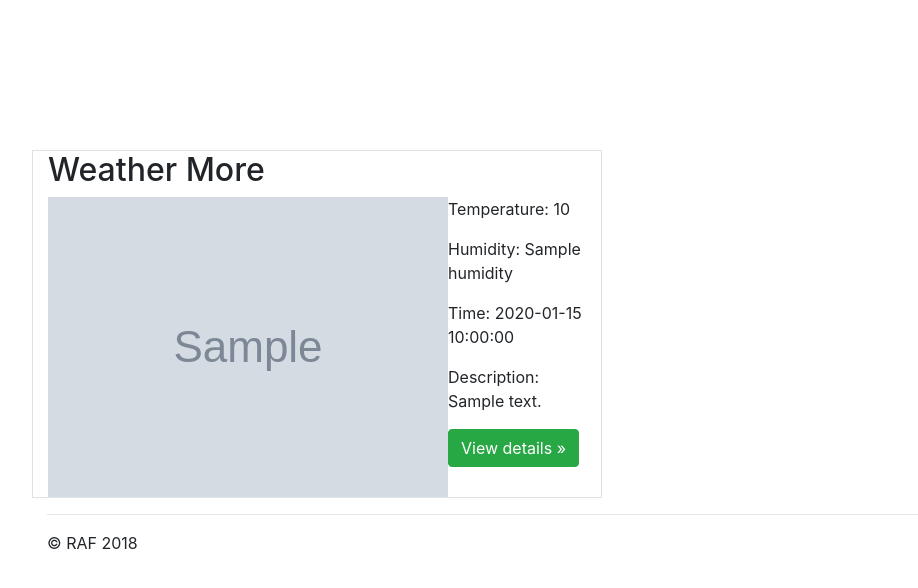
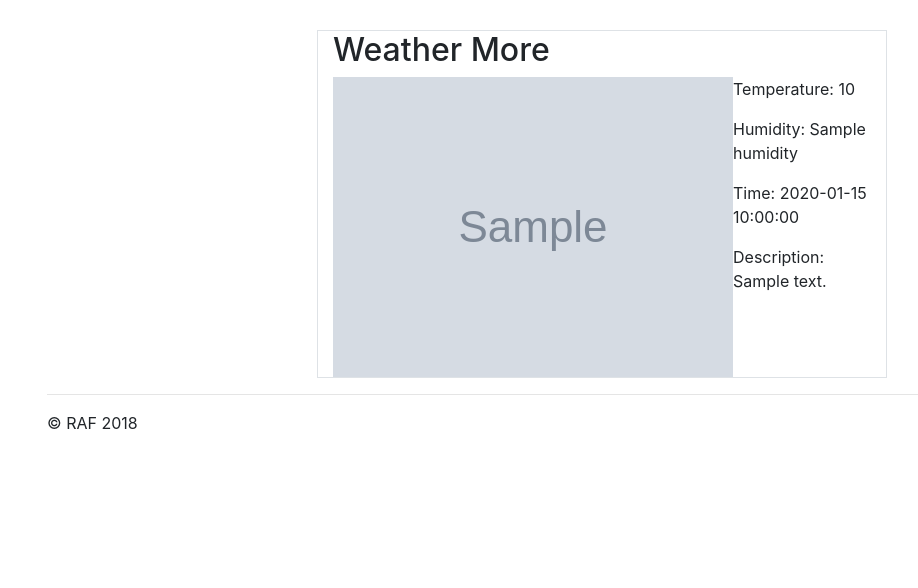
Before and after one commit to nalogzafakultet/mob-proj, a Python web app: template test_app/kumodraz/templates/more.html in a window 1280 px wide. Shown: the part 56-644 px from the top of the page, without its empty margins (38-956 px from the left). Run offline with Jinja, Linux system fonts and the light colour scheme; the template is opened without the code that fills it: most values are stand-ins (such as "Sample title", 1, 10 or a date in 2020); grey boxes marked "Sample" are stand-in pictures; some libraries are stand-ins or nearby versions.

Commit message:
fix broken links on "more"

```diff
--- a/test_app/kumodraz/static/css/more.css
+++ b/test_app/kumodraz/static/css/more.css
@@ -1,5 +1,5 @@
 .wrapper {
-    margin-top: 150px;
+    margin-top: 30px;
 }
 
 .main-content {
--- a/test_app/kumodraz/templates/more.html
+++ b/test_app/kumodraz/templates/more.html
@@ -12,23 +12,21 @@
 <div class="wrapper">
     <div class="container">
         <!-- Example row of columns -->
-        <div class="row">
+        <div class="row justify-content-md-center">
 
-            <div class="col-md-offset-3 col-md-6 border">
+            <div class="col-md-6 border">
                 <h2>Weather More</h2>
                 <img class="content-picture" src="{{ weather['img_url'] }}" alt="{{ weather['description'] }}">
                 <p>Temperature: {{ weather['temperature'] }}</p>
                 <p>Humidity: {{ weather['humidity'] }}</p>
                 <p>Time: {{ weather['time'] }}</p>
                 <p>Description: {{ weather['description'] }}</p>
-                <p><a class="btn btn-secondary btn-success" href="/more/{{ weather['_id'] }}" role="button">View details &raquo;</a></p>
               </div>
         </div>
 
         <hr>
 
     </div> <!-- /container -->
-
 </div>
 
 {% endblock %}
--- a/test_app/kumodraz/views/views.py
+++ b/test_app/kumodraz/views/views.py
@@ -20,6 +20,7 @@ def more_info(idx):
 
     current_weather = weather.get_weather_by_id(idx)
     current_weather['img_url'] = get_picture_url(current_weather)
+    pp(current_weather)
     return render_template('more.html', weather=current_weather)
 
 def get_picture_url(weather):
```
